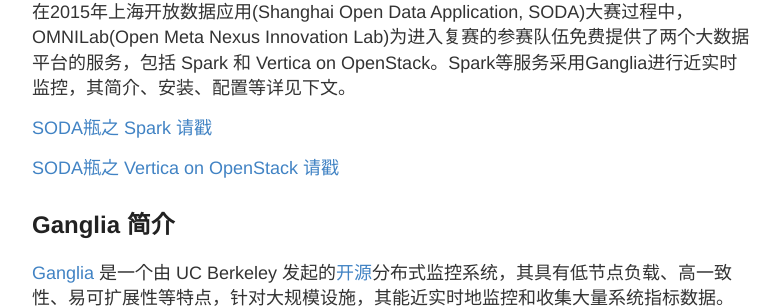
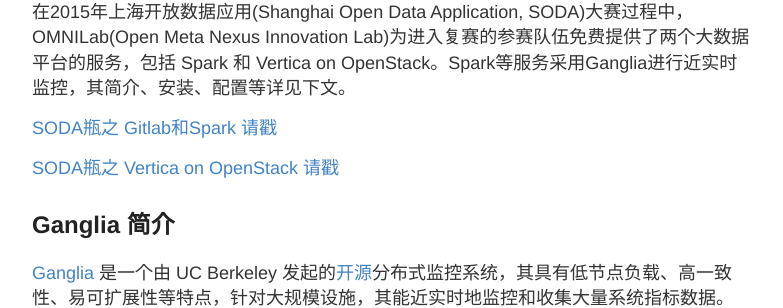
Before and after one commit to bean-zhang/bean-zhang.github.io, a Jekyll site: the page built from _posts/2015-10-28-Ganglia.md, in a window 1280 px wide and 900 px high. Shown: the part 270-578 px from the top of the window, without its empty margins (248-1031 px from the left). Built offline with Jekyll 4.4.1, drawn with Linux system fonts in a browser that asks for light colours; comment, search, counter and statistics services are not loaded.

Commit message:
update the url of blog, Gitlab and Spark

```diff
--- a/_posts/2015-10-28-Ganglia.md
+++ b/_posts/2015-10-28-Ganglia.md
@@ -8,7 +8,7 @@ title: SODA瓶 之 Ganglia监控
 
 在2015年上海开放数据应用(Shanghai Open Data Application, SODA)大赛过程中，OMNILab(Open Meta Nexus Innovation Lab)为进入复赛的参赛队伍免费提供了两个大数据平台的服务，包括 Spark 和 Vertica on OpenStack。Spark等服务采用Ganglia进行近实时监控，其简介、安装、配置等详见下文。
 
-[SODA瓶之 Spark 请戳](http://shipengfei92.github.io/soda/2015/11/15/soda)
+[SODA瓶之 Gitlab和Spark 请戳](http://shipengfei92.github.io/soda_git_and_spark)
 
 [SODA瓶之 Vertica on OpenStack 请戳](http://holysparky.github.io/2015/10/Soda-Vertica/)
 
```
